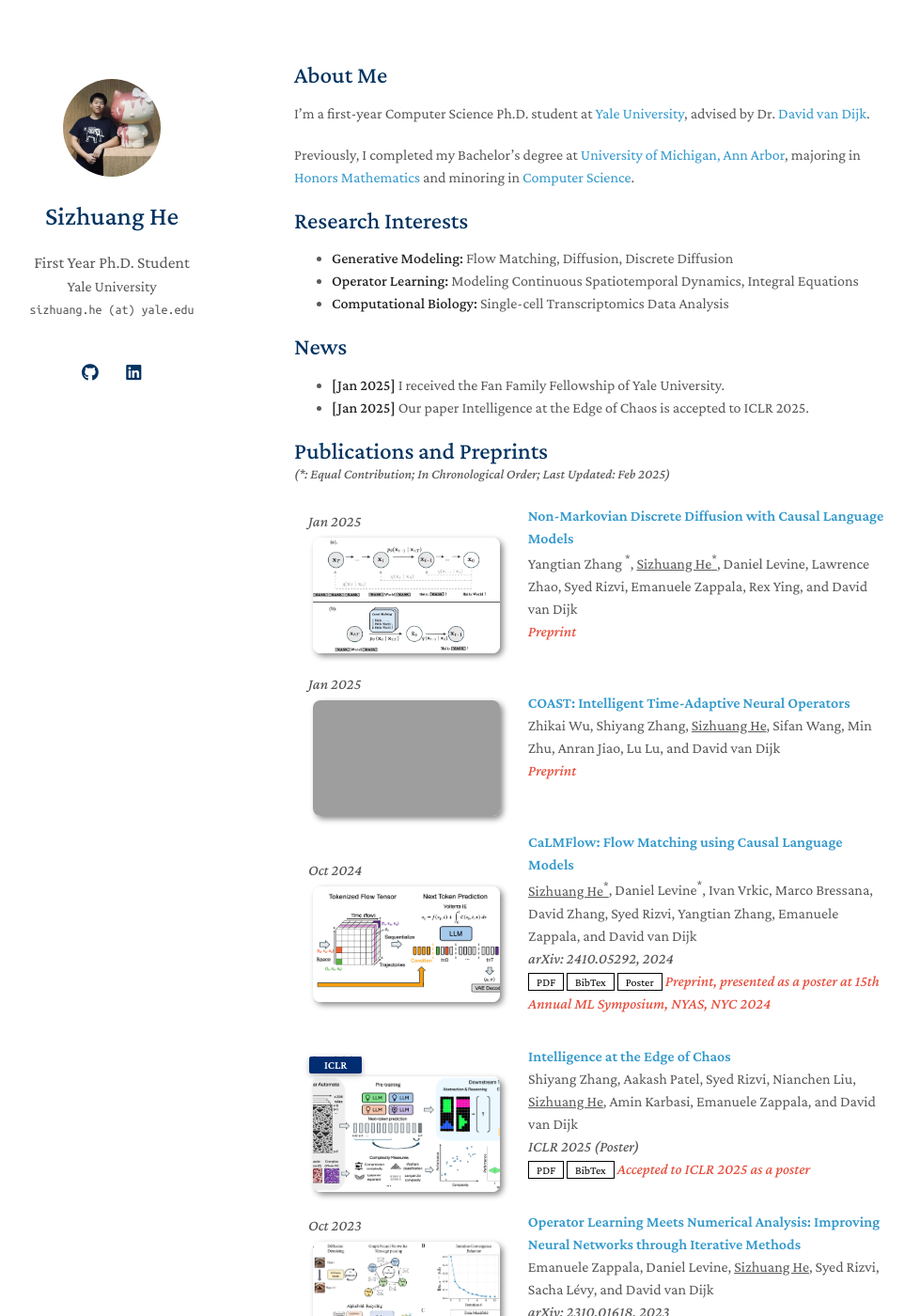
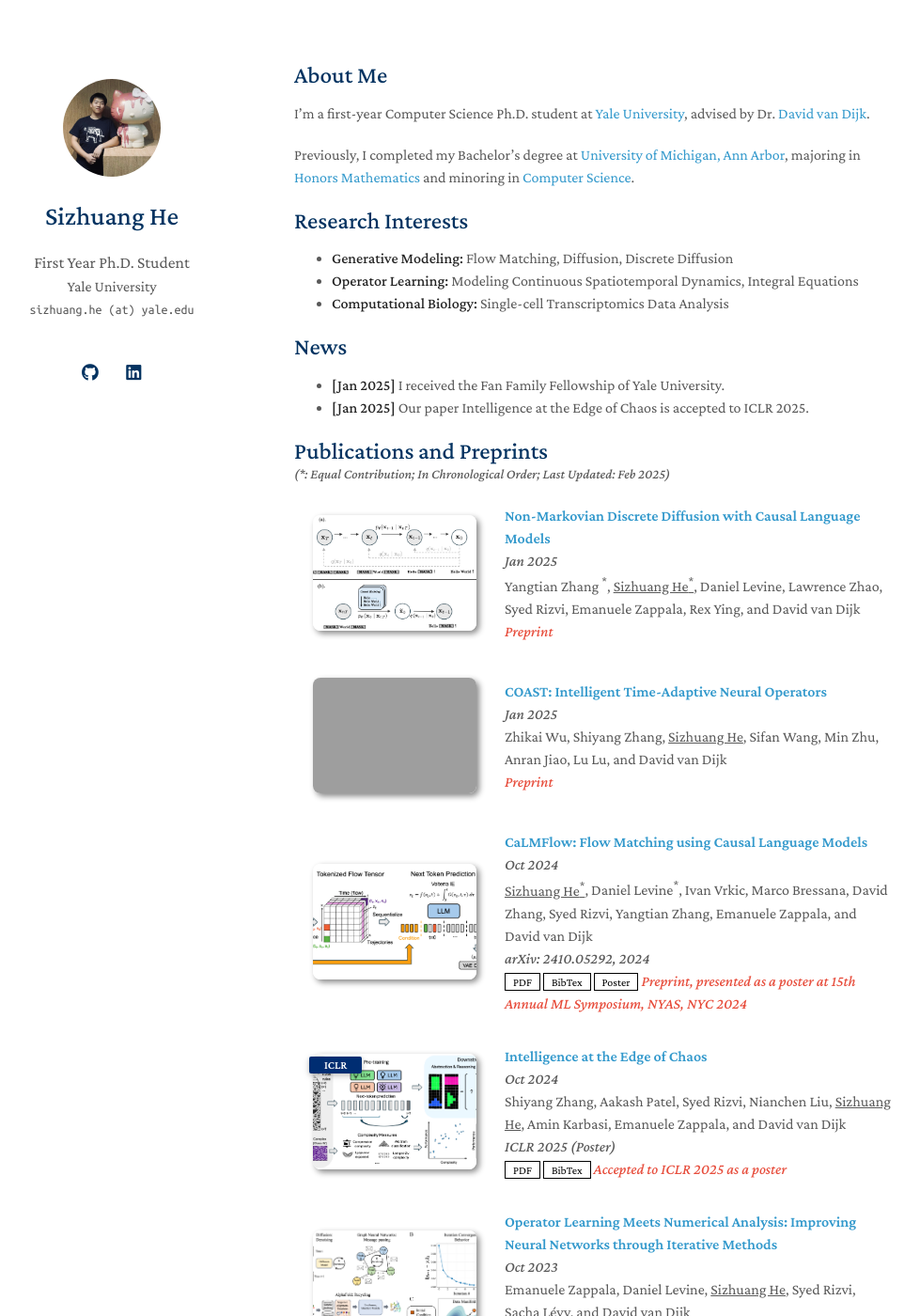
Before and after one commit to SizhuangHe/sizhuanghe.github.io, a Jekyll site: the page built from index.md, in a window 1280 px wide and 1400 px high. Shown: the whole window at 94% size, without its empty margins (157-1136 px from the left). Built offline with Jekyll 4.4.1, drawn with Linux system fonts in a browser that asks for light colours; a style sheet for code colours, icons or effects is not loaded; our own code applies the rules of GitHub Pages for plain Markdown files; grey boxes are pictures that could not be loaded.

Commit message:
test dates

```diff
--- a/_includes/publications.md
+++ b/_includes/publications.md
@@ -9,9 +9,6 @@
 <li>
 <div class="pub-row">
   <div class="col-sm-3 abbr" style="position: relative;padding-right: 15px;padding-left: 15px;">
-    {% if link.date %}
-    <i>{{ link.date }}</i>
-    {% endif %}
     {% if link.image %}
     <img src="{{ link.image }}" class="teaser img-fluid z-depth-1" style="width=100;height=40%">
     {% if link.conference_short %}
@@ -22,6 +19,9 @@
   </div>
   <div class="col-sm-9" style="position: relative;padding-right: 15px;padding-left: 20px;">
       <div class="title"><a href="{{ link.pdf }}">{{ link.title }}</a></div>
+      {% if link.date %}
+      <i>{{ link.date }}</i>
+      {% endif %}
       <div class="author">{{ link.authors }}</div>
       <div class="periodical"><em>{{ link.conference }}</em>
       </div>
```
